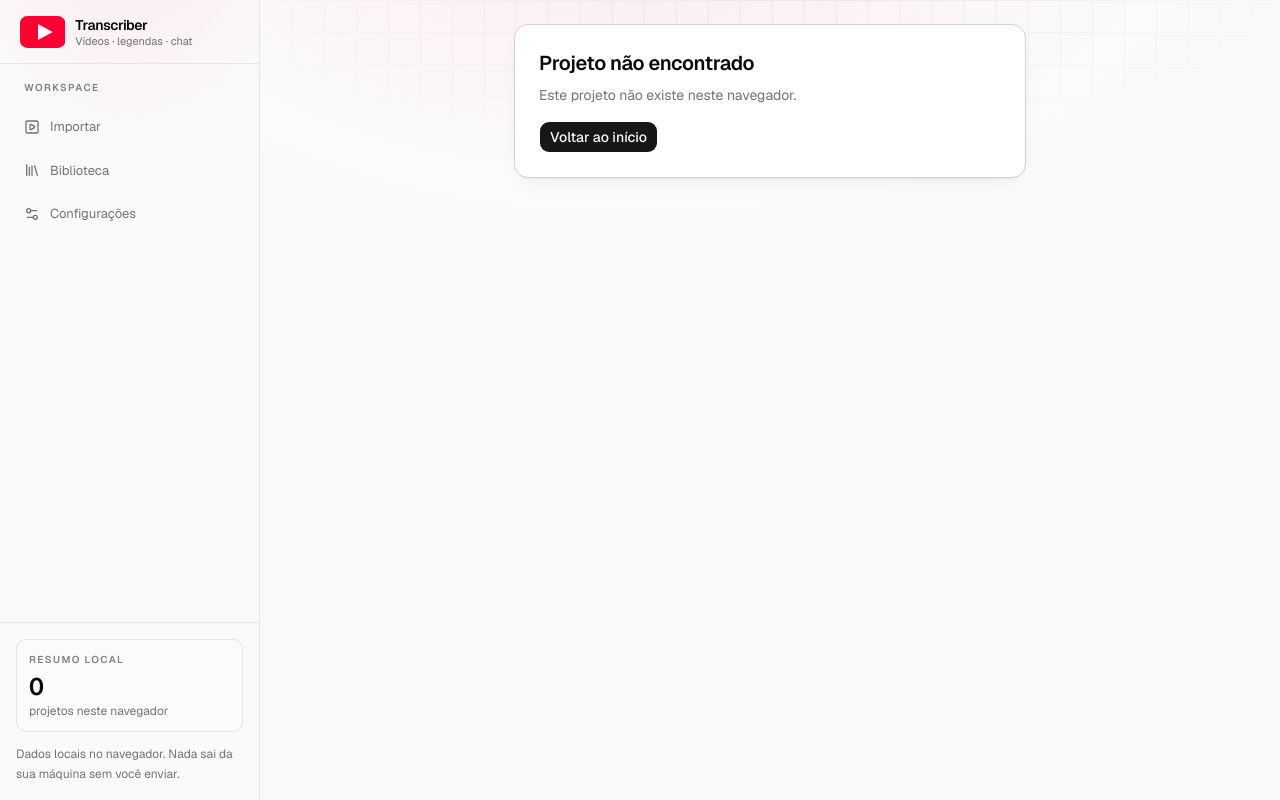
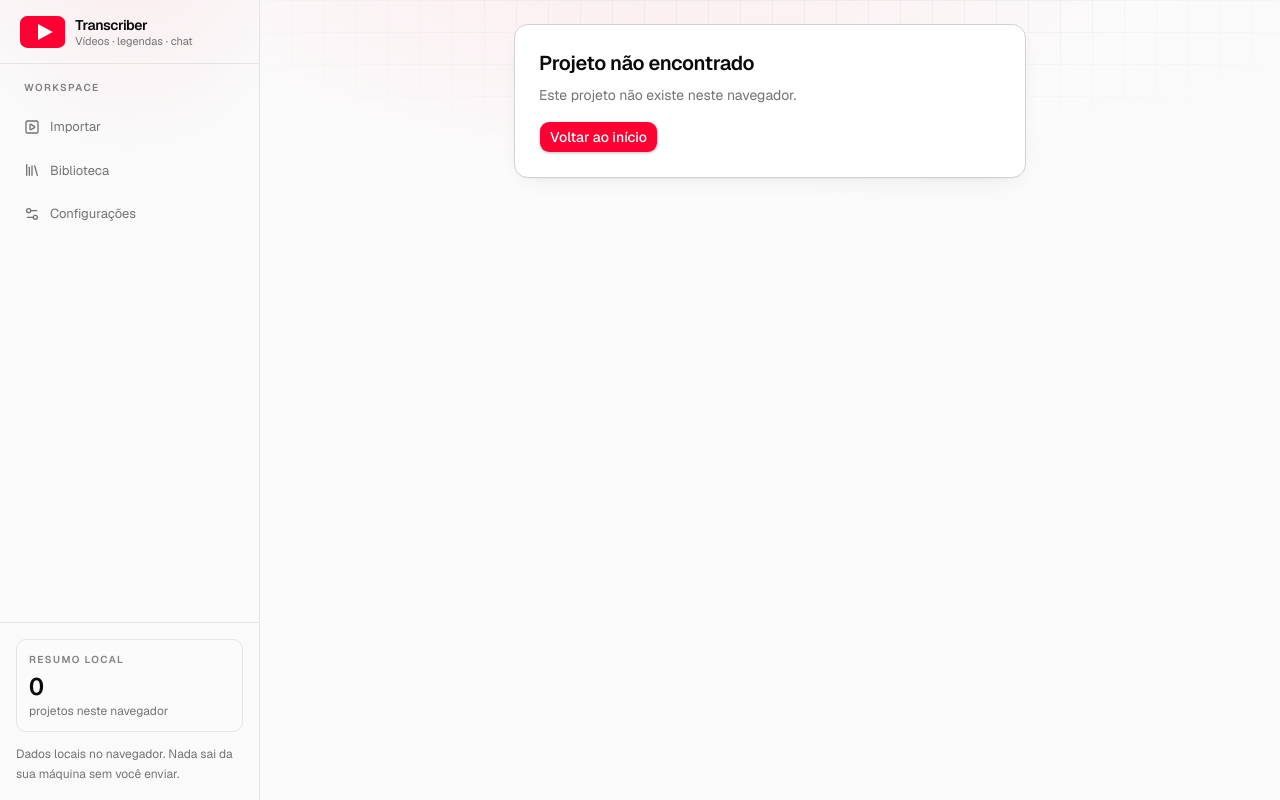
Before and after one commit to solerpedroo/youtube_ai_transcriber, a Next.js app: page /video/1 in a window 1280 px wide. Built offline with nearby package versions, Linux system fonts and the light colour scheme.

Commit message:
refactor(workspace): skeleton ao carregar, copy e CTA de projeto ausente

```diff
--- a/src/components/transcription/video-workspace.tsx
+++ b/src/components/transcription/video-workspace.tsx
@@ -7,6 +7,7 @@ import type { Transcript, VideoProject } from "@/types";
 import type { TranscriptionProgressEvent } from "@/lib/transcription/types";
 import { ChatPanel } from "@/components/chat/chat-panel";
 import { StatusMessage } from "@/components/foundation/status-message";
+import { LoadingPlaceholder } from "@/components/ui/loading-placeholder";
 import { AppShell } from "@/components/layout/app-shell";
 import { WorkspaceTabs } from "@/components/layout/workspace-tabs";
 import { TranscriptView } from "@/components/transcript/transcript-view";
@@ -153,7 +154,10 @@ export function VideoWorkspace({ projectId }: { projectId: string }) {
   if (!hasHydratedProjects || !hasHydratedSettings) {
     return (
       <AppShell compact>
-        <p className="text-sm text-muted-foreground">Carregando projeto local...</p>
+        <div className="surface-card max-w-lg p-6">
+          <p className="text-sm font-medium">Carregando projeto</p>
+          <LoadingPlaceholder className="mt-4" lines={4} />
+        </div>
       </AppShell>
     );
   }
@@ -166,7 +170,7 @@ export function VideoWorkspace({ projectId }: { projectId: string }) {
           <p className="mt-2 text-sm text-muted-foreground">
             Este projeto não existe neste navegador.
           </p>
-          <Button className="mt-4" onClick={() => router.push("/")}>Voltar ao início</Button>
+          <Button className="mt-4" variant="brand" onClick={() => router.push("/")}>Voltar ao início</Button>
         </div>
       </AppShell>
     );
@@ -260,7 +264,7 @@ export function VideoWorkspace({ projectId }: { projectId: string }) {
               </div>
             ) : (
               <div className="rounded-xl border border-dashed border-border p-5 text-sm leading-6 text-muted-foreground">
-                Nenhuma transcrição ainda. Importe legendas na criação do projeto ou gere uma transcrição por IA.
+                Nenhuma transcrição ainda. Use legendas na importação ou transcreva o áudio com o botão acima.
               </div>
             )}
           </div>
```
